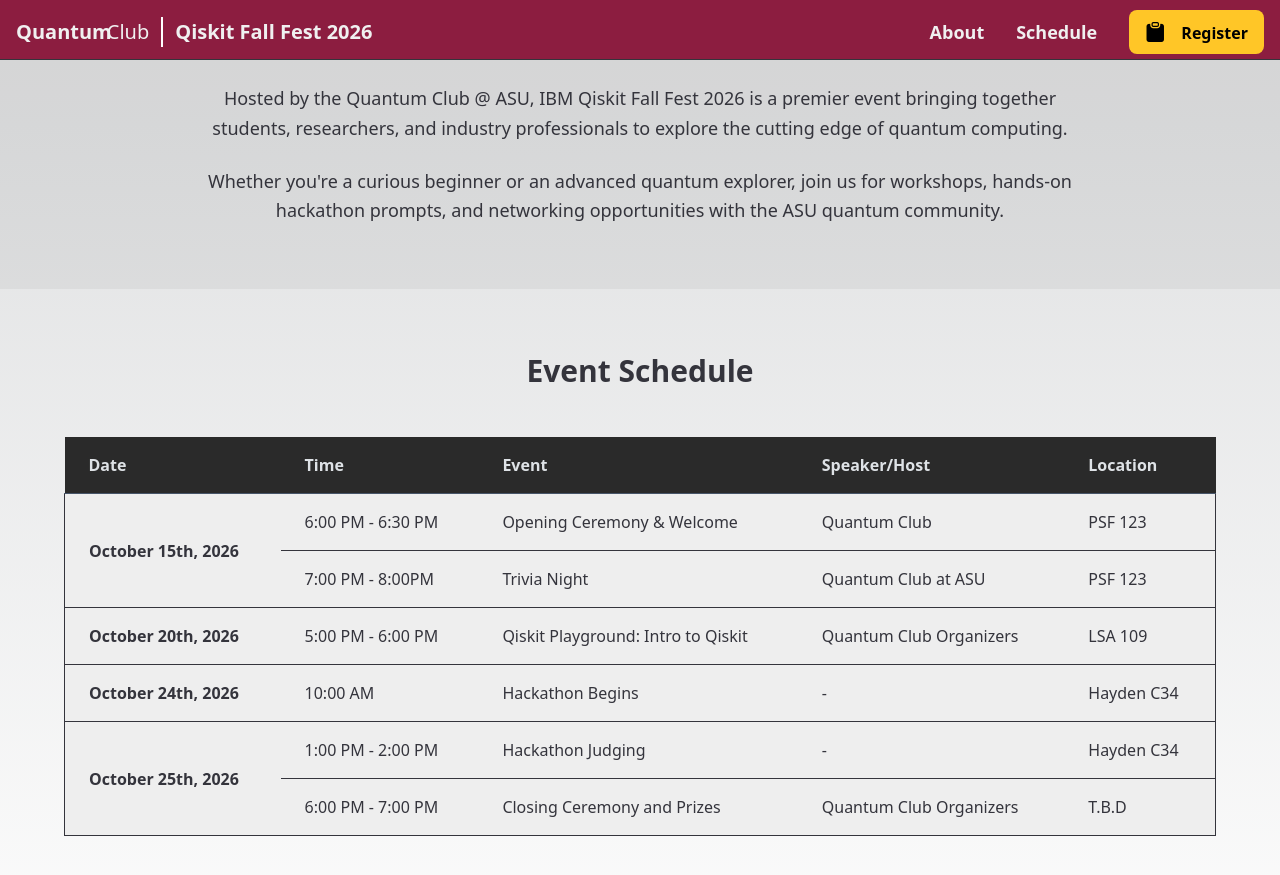
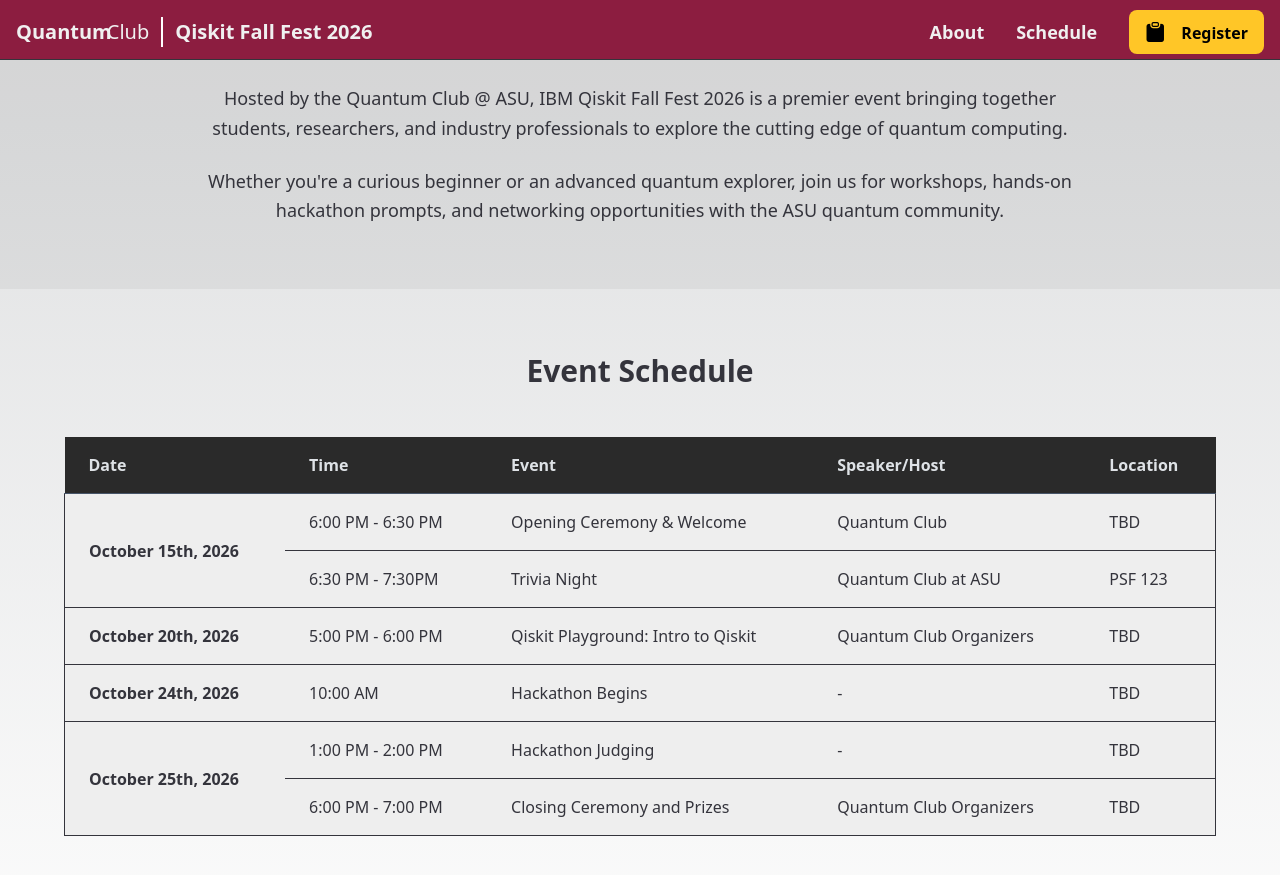
Before and after one commit to QuantumClubASU/fallfest25, a Jekyll site: the page built from index.html, in a window 1280 px wide and 900 px high, scrolled down 716 px. Shown: the top 875 px of the window. Built offline with Jekyll 4.4.1, drawn with Linux system fonts in a browser that asks for light colours; nearby versions of some CDN libraries.

Commit message:
Update event locations to 'TBD'

```diff
--- a/_data/events.yml
+++ b/_data/events.yml
@@ -5,8 +5,8 @@
     - time: "6:00 PM - 6:30 PM"
       title: "Opening Ceremony & Welcome"
       speaker: "Quantum Club"
-      location: "PSF 123"
-    - time: "7:00 PM - 8:00PM"
+      location: "TBD"
+    - time: "6:30 PM - 7:30PM"
       title: "Trivia Night"
       speaker: "Quantum Club at ASU"
       location: "PSF 123"
@@ -16,22 +16,22 @@
     - time: "5:00 PM - 6:00 PM"
       title: "Qiskit Playground: Intro to Qiskit"
       speaker: "Quantum Club Organizers"
-      location: "LSA 109"
+      location: "TBD"
 
 - date: "October 24th, 2026"
   events:
     - time: "10:00 AM"
       title: "Hackathon Begins"
       speaker: "-"
-      location: "Hayden C34"
+      location: "TBD"
 
 - date: "October 25th, 2026"
   events:
     - time: "1:00 PM - 2:00 PM"
       title: "Hackathon Judging"
       speaker: "-"
-      location: "Hayden C34"
+      location: "TBD"
     - time: "6:00 PM - 7:00 PM"
       title: "Closing Ceremony and Prizes"
       speaker: "Quantum Club Organizers"
-      location: "T.B.D"
+      location: "TBD"
```
